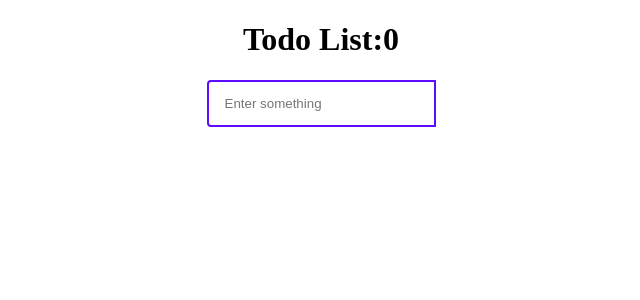
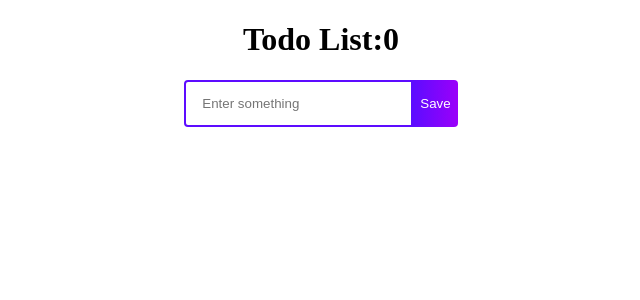
Before and after one commit to VladimirRM/Kalach-todo-ex, a React (Create React App) app: page / in a window 1280 px wide. Shown: the top 300 px of the page, without its empty margins (319-959 px from the left). Built offline with nearby package versions, Linux system fonts and the light colour scheme.

Commit message:
add button Save

```diff
--- a/src/ToDoForm.js
+++ b/src/ToDoForm.js
@@ -28,6 +28,7 @@ const ToDoForm = ({ addTask }) => {
         onKeyDown={handleKeyPress}
         placeholder="Enter something"
       />
+      <button>Save</button>
     </form>
   );
 };
```
